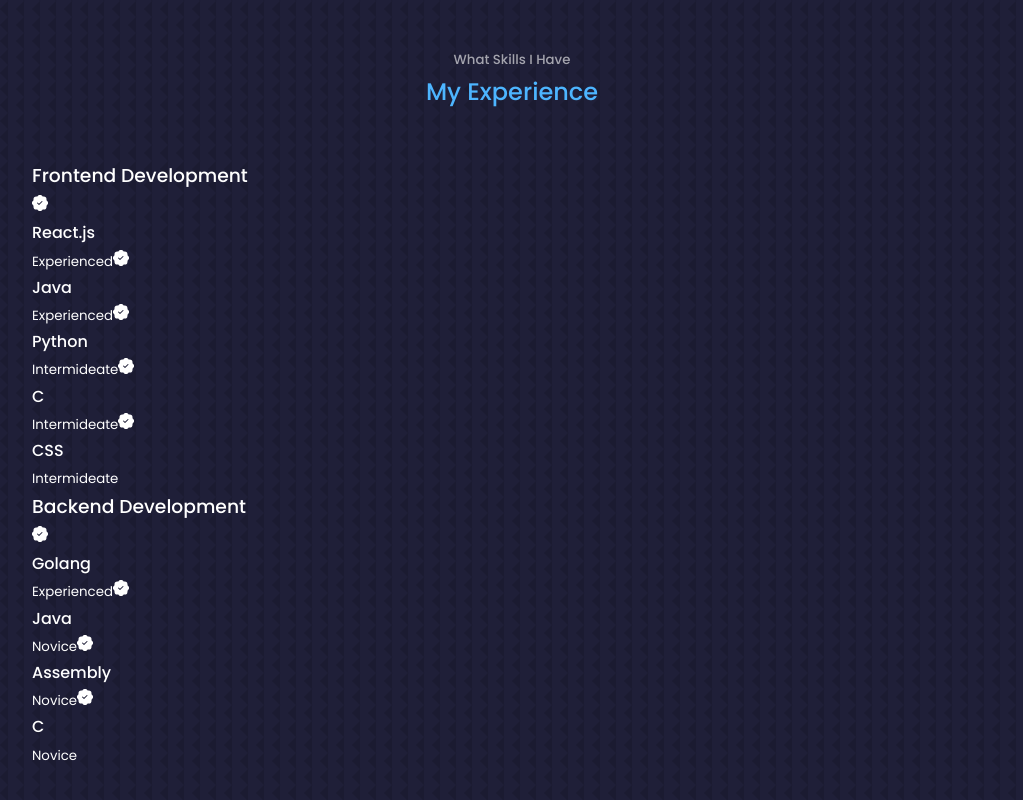
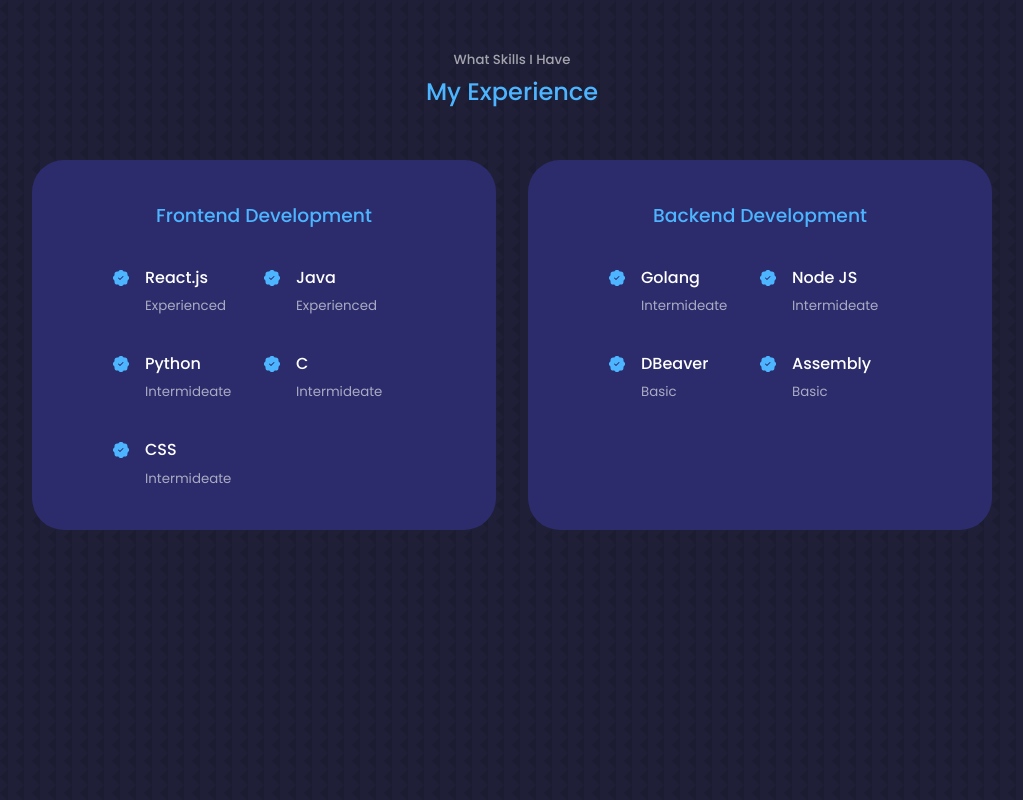
Before and after one commit to Kena-T/Coding-Portfolio, a React (Create React App) app in the folder react-portfolio/: page / in a window 1280 px wide. Shown: the part 1807-2607 px from the top of the page, without its empty margins (128-1151 px from the left). Built offline with nearby package versions, Linux system fonts and the light colour scheme.

Commit message:
finsihed experience implementation for that section in the portfolio

```diff
--- a/react-portfolio/src/components/experience/Experience.css
+++ b/react-portfolio/src/components/experience/Experience.css
@@ -0,0 +1,41 @@
+.experience_container {
+    display: grid;
+    grid-template-columns: 1fr 1fr;
+    gap: 2rem;
+}
+
+.experience_container > div {
+    background: var(--color-bg-variant);
+    padding: 2.4rem 5rem;
+    border-radius: 2rem;
+    border: 1px solid transparent;
+    transition: var(--transition);
+}
+
+.experience_container > div:hover {
+    background: transparent;
+    border-color: var(--color-primary-variant);
+    cursor: default;
+}
+
+.experience_container > div h3 {
+    text-align: center;
+    margin-bottom: 2rem;
+    color: var(--color-primary);
+}
+
+.experience_content {
+    display: grid;
+    grid-template-columns: 1fr 1fr;
+    row-gap: 2rem;
+}
+
+.experience_details {
+    display: flex;
+    gap: 1rem;
+}
+
+.experience_details-icon {
+    margin-top: 6px;
+    color: var(--color-primary);
+}
--- a/react-portfolio/src/components/experience/Experience.jsx
+++ b/react-portfolio/src/components/experience/Experience.jsx
@@ -13,21 +13,39 @@
           <h3>Frontend Development</h3>
           <div className='experience_content'>
             <article className='experience_details'>
-              <BsPatchCheckFill />
+              <BsPatchCheckFill className='experience_details-icon' />
+              <div>
                 <h4>React.js</h4>
-              <small>Experienced</small>
-              <BsPatchCheckFill />
+                <small className='text-light'>Experienced</small>
+              </div>
+            </article>
+            <article className='experience_details'>
+              <BsPatchCheckFill className='experience_details-icon' />
+              <div>
                 <h4>Java</h4>
-              <small>Experienced</small>
-              <BsPatchCheckFill />
+                <small className='text-light'>Experienced</small>
+              </div>
+            </article>
+            <article className='experience_details'>
+              <BsPatchCheckFill className='experience_details-icon' />
+              <div>
                 <h4>Python</h4>
-              <small>Intermideate</small>
-              <BsPatchCheckFill />
+                <small className='text-light'>Intermideate</small>
+              </div>
+            </article>
+            <article className='experience_details'>
+              <BsPatchCheckFill className='experience_details-icon' />
+              <div>
                 <h4>C</h4>
-              <small>Intermideate</small>
-              <BsPatchCheckFill />
+                <small className='text-light'>Intermideate</small>
+              </div>
+            </article>
+            <article className='experience_details'>
+              <BsPatchCheckFill className='experience_details-icon' />
+              <div>
                 <h4>CSS</h4>
-              <small>Intermideate</small>
+                <small className='text-light'>Intermideate</small>
+              </div>
             </article>
           </div>
         </div>
@@ -36,18 +54,32 @@
         <h3>Backend Development</h3>
           <div className='experience_content'>
             <article className='experience_details'>
-              <BsPatchCheckFill />
+              <BsPatchCheckFill className='experience_details-icon' />
+              <div>
                 <h4>Golang</h4>
-              <small>Experienced</small>
-              <BsPatchCheckFill />
-              <h4>Java</h4>
-              <small>Novice</small>
-              <BsPatchCheckFill />
+                <small className='text-light'>Intermideate</small>
+              </div>
+            </article>
+            <article className='experience_details'>
+              <BsPatchCheckFill className='experience_details-icon' />
+              <div>
+                <h4>Node JS</h4>
+                <small className='text-light'>Intermideate</small>
+              </div>
+            </article>
+            <article className='experience_details'>
+              <BsPatchCheckFill className='experience_details-icon' />
+              <div>
+                <h4>DBeaver</h4>
+                <small className='text-light'>Basic</small>
+              </div>
+            </article>
+            <article className='experience_details'>
+              <BsPatchCheckFill className='experience_details-icon' />
+              <div>
                 <h4>Assembly</h4>
-              <small>Novice</small>
-              <BsPatchCheckFill />
-              <h4>C</h4>
-              <small>Novice</small>
+                <small className='text-light'>Basic</small>
+              </div>
             </article>
           </div>
         </div>
```
Lines whose indentation alone changed are shown as unchanged.
